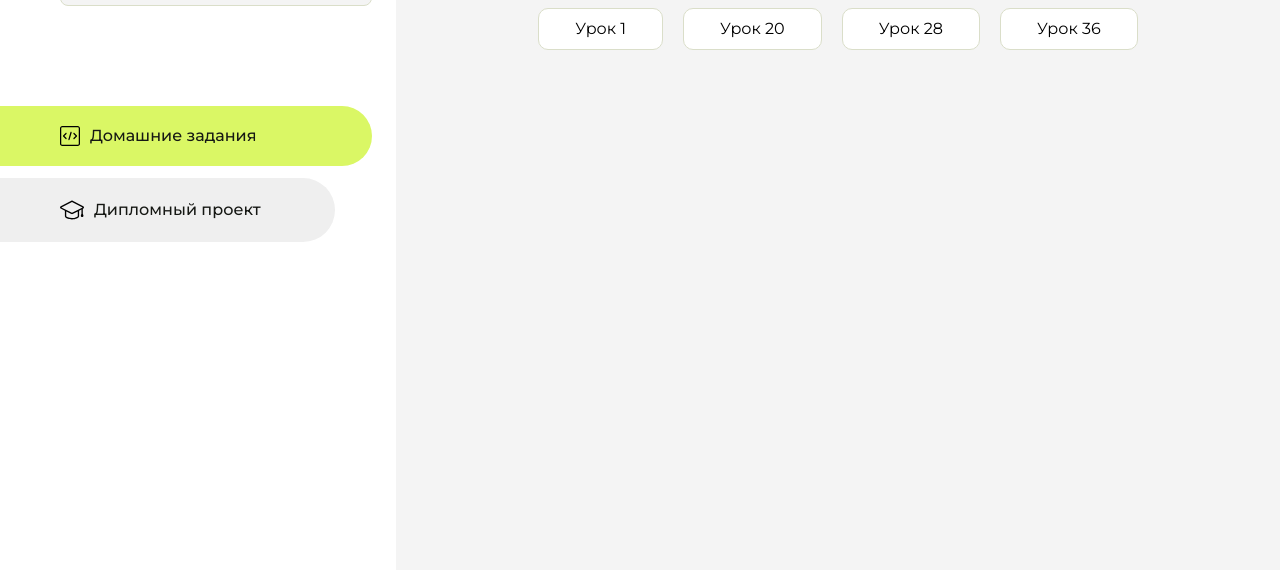
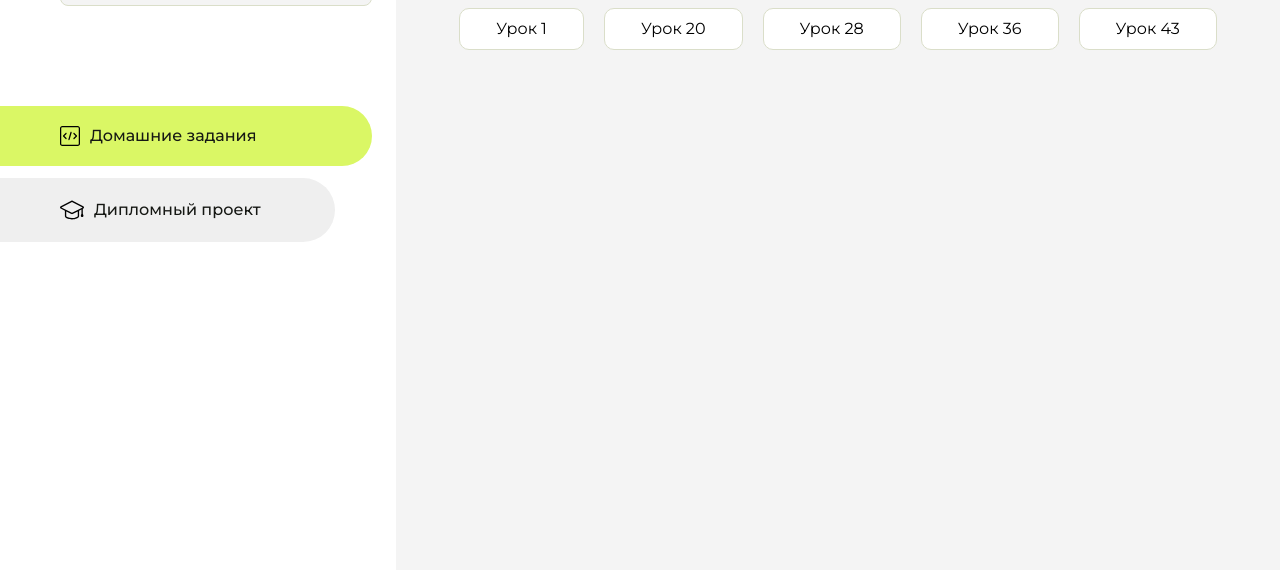
Before and after one commit to omoterigendo/homework, a plain HTML site: page index.html in a window 1280 px wide. Shown: the part 230-800 px from the top of the page. Drawn offline with Linux system fonts and the light colour scheme.

Commit message:
Update index.html

```diff
--- a/index.html
+++ b/index.html
@@ -107,6 +107,10 @@
                     <li class="content__list-item">
                         <a href="homework4/index.html">Урок 36</a>
                     </li>
+
+                    <li class="content__list-item">
+                        <a href="homework5/index.html">Урок 43</a>
+                    </li>
                 </ul>
             </div>
             <div class="content__block hidden" id="diplomBlock">
```
